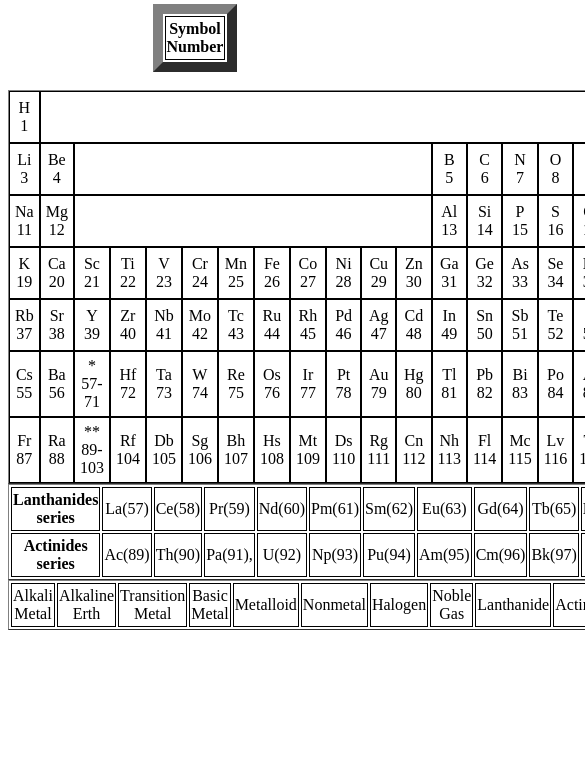
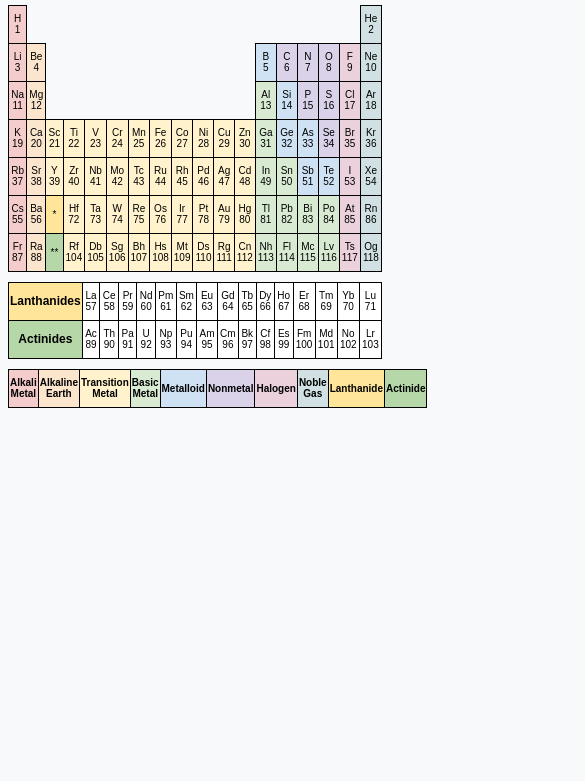
Before and after one commit to m-hunzala/Periodic-Table-of-Elements, a plain HTML site: page index.html in a window 390 px wide. Shown: the part 63-844 px from the top of the page, 585 px wide, since content can reach past the window. Drawn offline with Linux system fonts and the light colour scheme.

Commit message:
Revamp periodic table HTML structure and styles
Updated the periodic table layout and styling for better readability and responsiveness.

```diff
--- a/index.html
+++ b/index.html
@@ -2,244 +2,279 @@
 <html lang="en">
 
 <head>
-    <title>Table</title>
-
+  <meta charset="UTF-8">
+  <meta name="viewport" content="width=device-width, initial-scale=1.0">
+  <title>Periodic Table</title>
   <style>
     body {
+      font-family: Arial, sans-serif;
+      background-color: #f8f9fa;
       text-align: center;
     }
 
+    h2 {
+      margin-bottom: 20px;
+      color: #333;
+    }
+
     table {
-            margin: 0 auto;
+      margin: 10px auto;
+      border-collapse: collapse;
     }
+
     td {
-            width: 40px;
-            height: 40px;
-            border: 1px solid black;
+      width: 60px;
+      height: 60px;
+      border: 1px solid #000;
       text-align: center;
       vertical-align: middle;
+      font-size: 14px;
+      background-color: #fff;
+    }
+
+    td b {
+      font-size: 12px;
+    }
+
+    /* Coloring by group */
+    .alkali {
+      background-color: #f4cccc;
+    }
+
+    .alkaline {
+      background-color: #fce5cd;
+    }
+
+    .transition {
+      background-color: #fff2cc;
+    }
+
+    .basic {
+      background-color: #d9ead3;
+    }
+
+    .metalloid {
+      background-color: #cfe2f3;
+    }
+
+    .nonmetal {
+      background-color: #d9d2e9;
+    }
+
+    .halogen {
+      background-color: #ead1dc;
+    }
+
+    .noble {
+      background-color: #d0e0e3;
+    }
+
+    .lanthanide {
+      background-color: #ffe599;
+    }
+
+    .actinide {
+      background-color: #b6d7a8;
+    }
+
+    .empty {
+      background-color: transparent;
+      border: none;
+    }
+
+    /* Legend styling */
+    .legend td {
+      font-weight: bold;
+    }
+
+    @media (max-width: 768px) {
+      td {
+        width: 35px;
+        height: 35px;
+        font-size: 10px;
+      }
     }
   </style>
-
-
 </head>
 
-<!-- Heading symbol -->
+<body>
 
-<body>
   <h2>Periodic Table of Elements</h2>
 
-    <!-- 0 -->
+  <!-- Main Table -->
+  <table>
+    <tr>
+      <td class="alkali">H<br>1</td>
+      <td colspan="16" class="empty"></td>
+      <td class="noble">He<br>2</td>
+    </tr>
 
-    <table border="10">
     <tr>
-            <td>
-                <b>Symbol <br> Number</b>
-            </td>
+      <td class="alkali">Li<br>3</td>
+      <td class="alkaline">Be<br>4</td>
+      <td colspan="10" class="empty"></td>
+      <td class="metalloid">B<br>5</td>
+      <td class="nonmetal">C<br>6</td>
+      <td class="nonmetal">N<br>7</td>
+      <td class="nonmetal">O<br>8</td>
+      <td class="halogen">F<br>9</td>
+      <td class="noble">Ne<br>10</td>
+    </tr>
+
+    <tr>
+      <td class="alkali">Na<br>11</td>
+      <td class="alkaline">Mg<br>12</td>
+      <td colspan="10" class="empty"></td>
+      <td class="basic">Al<br>13</td>
+      <td class="metalloid">Si<br>14</td>
+      <td class="nonmetal">P<br>15</td>
+      <td class="nonmetal">S<br>16</td>
+      <td class="halogen">Cl<br>17</td>
+      <td class="noble">Ar<br>18</td>
+    </tr>
+
+    <tr>
+      <td class="alkali">K<br>19</td>
+      <td class="alkaline">Ca<br>20</td>
+      <td class="transition">Sc<br>21</td>
+      <td class="transition">Ti<br>22</td>
+      <td class="transition">V<br>23</td>
+      <td class="transition">Cr<br>24</td>
+      <td class="transition">Mn<br>25</td>
+      <td class="transition">Fe<br>26</td>
+      <td class="transition">Co<br>27</td>
+      <td class="transition">Ni<br>28</td>
+      <td class="transition">Cu<br>29</td>
+      <td class="transition">Zn<br>30</td>
+      <td class="basic">Ga<br>31</td>
+      <td class="metalloid">Ge<br>32</td>
+      <td class="metalloid">As<br>33</td>
+      <td class="nonmetal">Se<br>34</td>
+      <td class="halogen">Br<br>35</td>
+      <td class="noble">Kr<br>36</td>
+    </tr>
+
+    <tr>
+      <td class="alkali">Rb<br>37</td>
+      <td class="alkaline">Sr<br>38</td>
+      <td class="transition">Y<br>39</td>
+      <td class="transition">Zr<br>40</td>
+      <td class="transition">Nb<br>41</td>
+      <td class="transition">Mo<br>42</td>
+      <td class="transition">Tc<br>43</td>
+      <td class="transition">Ru<br>44</td>
+      <td class="transition">Rh<br>45</td>
+      <td class="transition">Pd<br>46</td>
+      <td class="transition">Ag<br>47</td>
+      <td class="transition">Cd<br>48</td>
+      <td class="basic">In<br>49</td>
+      <td class="basic">Sn<br>50</td>
+      <td class="metalloid">Sb<br>51</td>
+      <td class="metalloid">Te<br>52</td>
+      <td class="halogen">I<br>53</td>
+      <td class="noble">Xe<br>54</td>
+    </tr>
+
+    <tr>
+      <td class="alkali">Cs<br>55</td>
+      <td class="alkaline">Ba<br>56</td>
+      <td class="lanthanide">*</td>
+      <td class="transition">Hf<br>72</td>
+      <td class="transition">Ta<br>73</td>
+      <td class="transition">W<br>74</td>
+      <td class="transition">Re<br>75</td>
+      <td class="transition">Os<br>76</td>
+      <td class="transition">Ir<br>77</td>
+      <td class="transition">Pt<br>78</td>
+      <td class="transition">Au<br>79</td>
+      <td class="transition">Hg<br>80</td>
+      <td class="basic">Tl<br>81</td>
+      <td class="basic">Pb<br>82</td>
+      <td class="basic">Bi<br>83</td>
+      <td class="basic">Po<br>84</td>
+      <td class="halogen">At<br>85</td>
+      <td class="noble">Rn<br>86</td>
+    </tr>
+
+    <tr>
+      <td class="alkali">Fr<br>87</td>
+      <td class="alkaline">Ra<br>88</td>
+      <td class="actinide">**</td>
+      <td class="transition">Rf<br>104</td>
+      <td class="transition">Db<br>105</td>
+      <td class="transition">Sg<br>106</td>
+      <td class="transition">Bh<br>107</td>
+      <td class="transition">Hs<br>108</td>
+      <td class="transition">Mt<br>109</td>
+      <td class="transition">Ds<br>110</td>
+      <td class="transition">Rg<br>111</td>
+      <td class="transition">Cn<br>112</td>
+      <td class="basic">Nh<br>113</td>
+      <td class="basic">Fl<br>114</td>
+      <td class="basic">Mc<br>115</td>
+      <td class="basic">Lv<br>116</td>
+      <td class="halogen">Ts<br>117</td>
+      <td class="noble">Og<br>118</td>
     </tr>
   </table>
 
-    <br>
-
-
-    <table border="1" cellspacing="0" cellpadding="5">
-        <!-- 1 -->
+  <!-- Lanthanides & Actinides -->
+  <table>
     <tr>
-            <td>H<br>1</td>
-            <td colspan="16"></td>
-            <td>He<br>2</td>
+      <td colspan="2" class="lanthanide"><b>Lanthanides</b></td>
+      <td>La<br>57</td>
+      <td>Ce<br>58</td>
+      <td>Pr<br>59</td>
+      <td>Nd<br>60</td>
+      <td>Pm<br>61</td>
+      <td>Sm<br>62</td>
+      <td>Eu<br>63</td>
+      <td>Gd<br>64</td>
+      <td>Tb<br>65</td>
+      <td>Dy<br>66</td>
+      <td>Ho<br>67</td>
+      <td>Er<br>68</td>
+      <td>Tm<br>69</td>
+      <td>Yb<br>70</td>
+      <td>Lu<br>71</td>
     </tr>
 
-        <!-- 2 -->
     <tr>
-            <td>Li<br>3</td>
-            <td>Be<br>4</td>
-            <td colspan="10"></td>
-            <td>B<br>5</td>
-            <td>C<br>6</td>
-            <td>N<br>7</td>
-            <td>O<br>8</td>
-            <td>F<br>9</td>
-            <td>Ne<br>10</td>
-        </tr>
-
-        <!-- 3 -->
-        <tr>
-            <td>Na<br>11</td>
-            <td>Mg<br>12</td>
-            <td colspan="10"></td>
-            <td>Al<br>13</td>
-            <td>Si<br>14</td>
-            <td>P<br>15</td>
-            <td>S<br>16</td>
-            <td>Cl<br>17</td>
-            <td>Ar<br>18</td>
-        </tr>
-
-        <!-- 4 -->
-        <tr>
-            <td>K<br>19</td>
-            <td>Ca<br>20</td>
-            <td>Sc<br>21</td>
-            <td>Ti<br>22</td>
-            <td>V<br>23</td>
-            <td>Cr<br>24</td>
-            <td>Mn<br>25</td>
-            <td>Fe<br>26</td>
-            <td>Co<br>27</td>
-            <td>Ni<br>28</td>
-            <td>Cu<br>29</td>
-            <td>Zn<br>30</td>
-            <td>Ga<br>31</td>
-            <td>Ge<br>32</td>
-            <td>As<br>33</td>
-            <td>Se<br>34</td>
-            <td>Br<br>35</td>
-            <td>Kr<br>36</td>
-        </tr>
-
-        <!-- 5 -->
-        <tr>
-            <td>Rb<br>37</td>
-            <td>Sr<br>38</td>
-            <td>Y<br>39</td>
-            <td>Zr<br>40</td>
-            <td>Nb<br>41</td>
-            <td>Mo<br>42</td>
-            <td>Tc<br>43</td>
-            <td>Ru<br>44</td>
-            <td>Rh<br>45</td>
-            <td>Pd<br>46</td>
-            <td>Ag<br>47</td>
-            <td>Cd<br>48</td>
-            <td>In<br>49</td>
-            <td>Sn<br>50</td>
-            <td>Sb<br>51</td>
-            <td>Te<br>52</td>
-            <td>I<br>53</td>
-            <td>Xe<br>54</td>
-        </tr>
-
-        <!-- 6 -->
-        <tr>
-            <td>Cs<br>55</td>
-            <td>Ba<br>56</td>
-            <td>*<br>57-71</td>
-            <td>Hf<br>72</td>
-            <td>Ta<br>73</td>
-            <td>W<br>74</td>
-            <td>Re<br>75</td>
-            <td>Os<br>76</td>
-            <td>Ir<br>77</td>
-            <td>Pt<br>78</td>
-            <td>Au<br>79</td>
-            <td>Hg<br>80</td>
-            <td>Tl<br>81</td>
-            <td>Pb<br>82</td>
-            <td>Bi<br>83</td>
-            <td>Po<br>84</td>
-            <td>At<br>85</td>
-            <td>Rn<br>86</td>
-        </tr>
-
-        <!-- 7 -->
-        <tr>
-            <td>Fr<br>87</td>
-            <td>Ra<br>88</td>
-            <td>**<br>89-103</td>
-            <td>Rf<br>104</td>
-            <td>Db<br>105</td>
-            <td>Sg<br>106</td>
-            <td>Bh<br>107</td>
-            <td>Hs<br>108</td>
-            <td>Mt<br>109</td>
-            <td>Ds<br>110</td>
-            <td>Rg<br>111</td>
-            <td>Cn<br>112</td>
-            <td>Nh<br>113</td>
-            <td>Fl<br>114</td>
-            <td>Mc<br>115</td>
-            <td>Lv<br>116</td>
-            <td>Ts<br>117</td>
-            <td>Og<br>118</td>
-        </tr>
-
-
-    </table>
-
-    <!-- Lanthanides -->
-
-
-    <table border="1">
-        <tr>
-
-            <td colspan="2"><b>Lanthanides <br> series<br></td>
-            <td>La(57)</td>
-            <td> Ce(58)</td>
-            <td> Pr(59) </td>
-            <td>Nd(60)</td>
-            <td>Pm(61)</td>
-            <td>Sm(62)</td>
-            <td>Eu(63)</td>
-            <td>Gd(64)</td>
-            <td>Tb(65)</td>
-            <td>Dy(66)</td>
-            <td>Ho(67)</td>
-            <td>Er(68)</td>
-            <td>Tm(69)</td>
-            <td>Yb(70)</td>
-            <td>Lu(71)</td>
-
-        </tr>
-
-        <!-- Actinides -->
-
-
-
-
-
-        <tr>
-
-            <td colspan="2"><b>Actinides <br> series<br></td>
-            <td>Ac(89)</td>
-            <td> Th(90)</td>
-            <td>Pa(91),</td>
-            <td>U(92)</td>
-            <td>Np(93)</td>
-            <td>Pu(94)</td>
-            <td>Am(95)</td>
-            <td>Cm(96)</td>
-            <td>Bk(97)</td>
-            <td>Cf(98)</td>
-            <td>Es(99)</td>
-            <td>Fm(100)</td>
-            <td> Md(101)</td>
-            <td>No(102)</td>
-            <td>Lr(103)</td>
-
+      <td colspan="2" class="actinide"><b>Actinides</b></td>
+      <td>Ac<br>89</td>
+      <td>Th<br>90</td>
+      <td>Pa<br>91</td>
+      <td>U<br>92</td>
+      <td>Np<br>93</td>
+      <td>Pu<br>94</td>
+      <td>Am<br>95</td>
+      <td>Cm<br>96</td>
+      <td>Bk<br>97</td>
+      <td>Cf<br>98</td>
+      <td>Es<br>99</td>
+      <td>Fm<br>100</td>
+      <td>Md<br>101</td>
+      <td>No<br>102</td>
+      <td>Lr<br>103</td>
     </tr>
   </table>
 
+  <!-- Legend -->
+  <table class="legend">
+    <tr>
+      <td class="alkali">Alkali Metal</td>
+      <td class="alkaline">Alkaline Earth</td>
+      <td class="transition">Transition Metal</td>
+      <td class="basic">Basic Metal</td>
+      <td class="metalloid">Metalloid</td>
+      <td class="nonmetal">Nonmetal</td>
+      <td class="halogen">Halogen</td>
+      <td class="noble">Noble Gas</td>
+      <td class="lanthanide">Lanthanide</td>
+      <td class="actinide">Actinide</td>
+    </tr>
+  </table>
 
-    <!-- Material -->
-    <table border="1">
-
-        <tr>
-
-            <td>Alkali <br> Metal</td>
-            <td>Alkaline <br> Erth</td>
-            <td>Transition <br> Metal</td>
-            <td>Basic <br> Metal</td>
-            <td>Metalloid</td>
-            <td>Nonmetal</td>
-            <td>Halogen</td>
-            <td>Noble Gas</td>
-            <td>Lanthanide</td>
-            <td>Actinide</td>
-        </tr>
-
-    </table>
 </body>
 
-
 </html>
```
Lines whose indentation alone changed are shown as unchanged.
